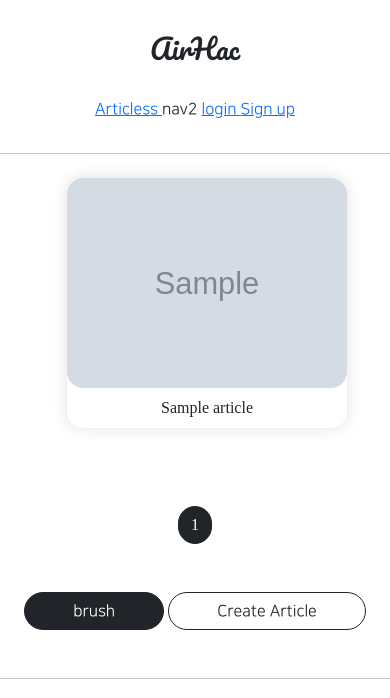
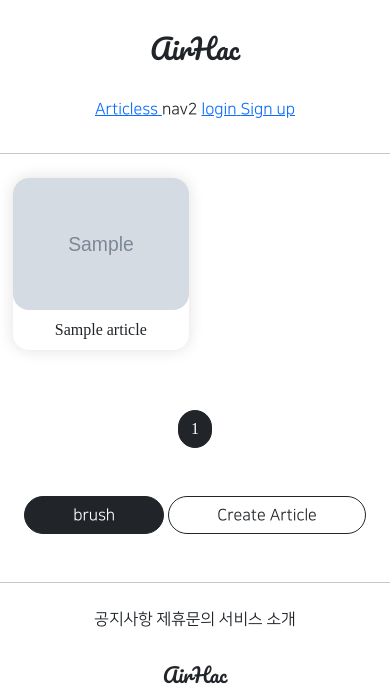
Before and after one commit to airhac/gj_web_1, a Django app: page /articles/list/ in a window 390 px wide. Shown: the top 698 px of the page. Run offline with Django 3.2, Linux system fonts and the light colour scheme; tables that the repository leaves empty hold one stand-in row (values such as "Sample post"); grey boxes marked "Sample" are stand-in pictures; parts of the project's set-up code (start-up, migrations or seed data) failed here and were passed over; some libraries are stand-ins or nearby versions; some web fonts are replaced.

Commit message:
8/13 commit 1 1. 모바일에 맞게 article크기 조정, margin조절

```diff
--- a/accountapp/templates/accountapp/detail.html
+++ b/accountapp/templates/accountapp/detail.html
@@ -21,7 +21,7 @@
                 <h4>{{ target_user.profile.message }}</h4>
             {% else %}
             <h4>
-                <a href=""{% url 'profileapp:create' %}>
+                <a href="{% url 'profileapp:create' %}">
                     Create Profile
                 </a>
             </h4>
--- a/accountapp/views.py
+++ b/accountapp/views.py
@@ -1,7 +1,7 @@
 from django.contrib.auth.decorators import login_required
 from django.contrib.auth.forms import UserCreationForm
 from django.contrib.auth.models import User
-from django.http import HttpResponse, HttpResponseRedirect, HttpResponseForbidden
+from django.http import HttpResponseRedirect
 from django.shortcuts import render
 from django.urls import reverse, reverse_lazy
 from django.utils.decorators import method_decorator
@@ -9,7 +9,7 @@ from django.views.generic import CreateView, DetailView, UpdateView, DeleteView
 
 from accountapp.decorators import account_ownership_required
 from accountapp.models import NewModel
-from accountapp.templates.accountapp.forms import AccountCreationForm
+from accountapp.forms import AccountCreationForm
 
 
 
--- a/articleapp/templates/articleapp/list.html
+++ b/articleapp/templates/articleapp/list.html
@@ -3,8 +3,13 @@
 
 {% block content %}
     <style>
+        .container{
+            padding: 0;
+            margin: 0 auto;
+        }
         .container div {
-          width: 280px;
+          width: 45%;
+            max-width: 250px;
           display: flex;
           justify-content: center;
           align-items: center;
--- a/commentapp/decorators.py
+++ b/commentapp/decorators.py
@@ -6,7 +6,8 @@ from commentapp.models import Comment
 
 def comment_ownership_required(func):
     def decorated(request, *args, **kwargs):
-        target_comment = Comment.objects.get(pk=kwargs['pk']) #User의 조건을 부여해야함
+        target_comment = Comment.objects.get(pk=kwargs['pk'])
+        #User의 조건을 부여해야함
         #get 메서드는 단일 객체를 가지고 올 수 있도록 해주는 함수이다.
         if target_comment.writer == request.user:
             return func(request, *args, **kwargs)
--- a/gw_odh_project1/settings.py
+++ b/gw_odh_project1/settings.py
@@ -43,7 +43,8 @@ SECRET_KEY = env_list['SECRET_KEY']
 # SECURITY WARNING: don't run with debug turned on in production!
 DEBUG = True
 
-ALLOWED_HOSTS = []
+ALLOWED_HOSTS = ["*"]
+#모든 ip를 접속 할 수 있도록 해줍니다.
 
 
 # Application definition
--- a/static/js/magicgrid.js
+++ b/static/js/magicgrid.js
@@ -277,7 +277,7 @@ MagicGrid.prototype.listen = function listen () {
 let magicGrid = new MagicGrid({
   container: '.container',
   animate: true,
-  gutter: 30,
+  gutter: 12,
   static: true,
   useMin: true
 });
--- a/templates/head.html
+++ b/templates/head.html
@@ -4,6 +4,9 @@
 
 <head>
     <meta charset="UTF-8">
+    {# 문자를 어떻게 인토딩 할 것인지 #}
+    <meta name="viewport" content="width=device-width, initial-scale=1, shrink-to-fit=no">
+    {# 모바일에 적응형으로 화면이 변화 한도록하는 코드  #}
     <title>Title</title>
 
     {# BOOTSTRAP LINK #}
```
Also changed, not shown: commentapp/views.py (+4 -4 lines), accountapp/forms.py (renamed from accountapp/templates/accountapp/forms.py), 1 other file.
